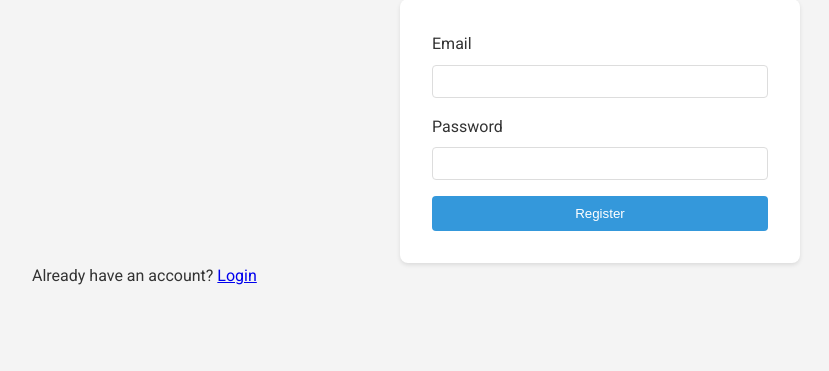
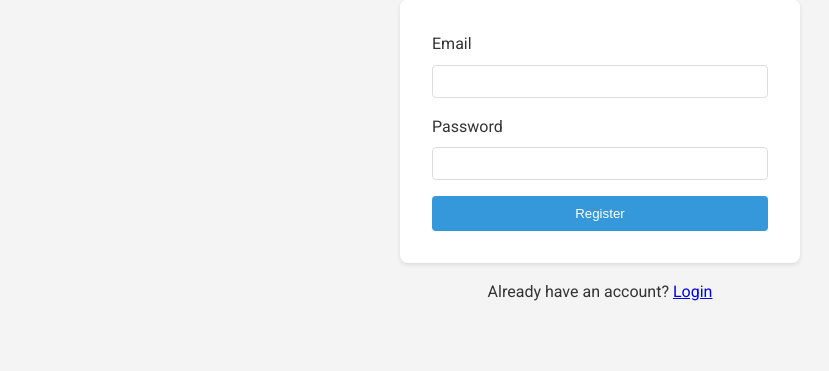
Before and after one commit to justinepdevasia/cloudnative-development, a Flask app: page /register in a window 1280 px wide. Shown: the part 116-487 px from the top of the page, without its empty margins (40-869 px from the left). Run offline with Flask 3, Linux system fonts and the light colour scheme.

Commit message:
align login and registration

```diff
--- a/static/styles.css
+++ b/static/styles.css
@@ -225,3 +225,8 @@ h1 {
     text-decoration: none;
     border-radius: 4px;
 }
+
+.register-info {
+    text-align: center; /* Center the text */
+    margin-top: 1rem; /* Add some space above */
+}
--- a/templates/register.html
+++ b/templates/register.html
@@ -24,7 +24,9 @@
             {% endif %}
             <button type="submit">Register</button>
         </form>
-        <p>Already have an account? <a href="{{ url_for('login') }}">Login</a></p>
+        <div class="register-info"> <!-- Added this div -->
+            <p>Already have an account? <a href="{{ url_for('login') }}">Login</a></p>
+        </div>
     </div>
 </body>
 </html>
```
